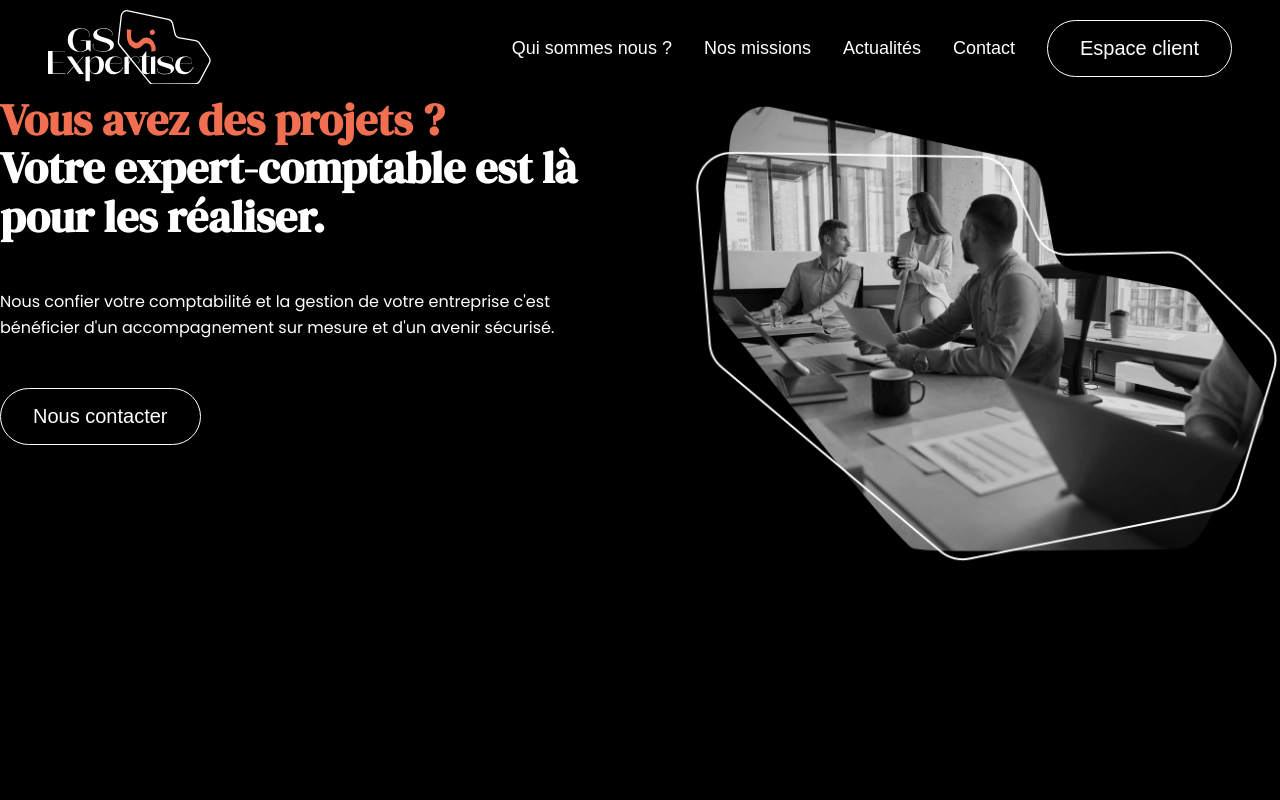
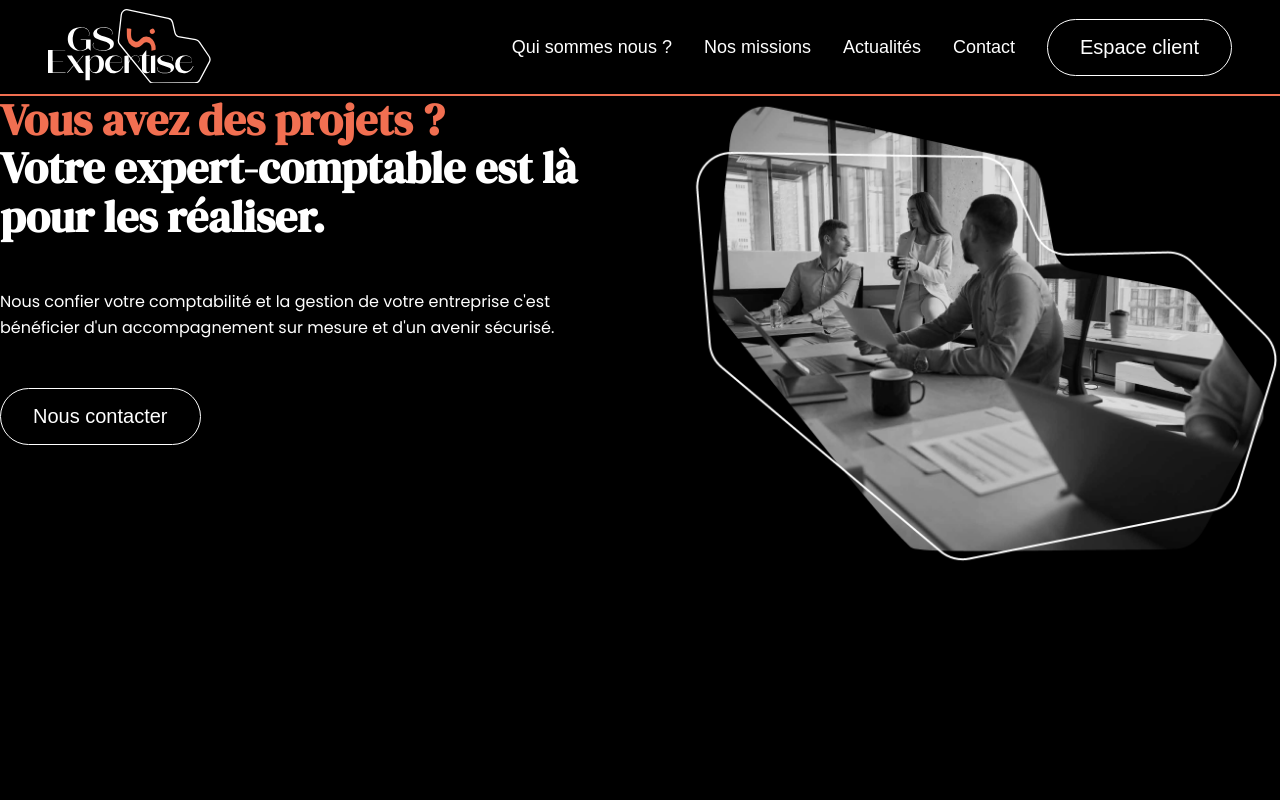
Before and after one commit to BrandonKTC/test, a plain HTML site: page index.html in a window 1280 px wide. Shown: the top 800 px of the page. Drawn offline with Linux system fonts and the light colour scheme.

Commit message:
forget border

```diff
--- a/css/style.css
+++ b/css/style.css
@@ -126,6 +126,7 @@ html {
 	background-color: var(--black);
 	display: flex;
 	justify-content: space-between;
+	border-bottom: 2px solid var(--primary);
 	align-items: center;
 	height: 9.6rem;
 	padding: 0 4.8rem;
```
Also changed, not shown: 1 other file.
